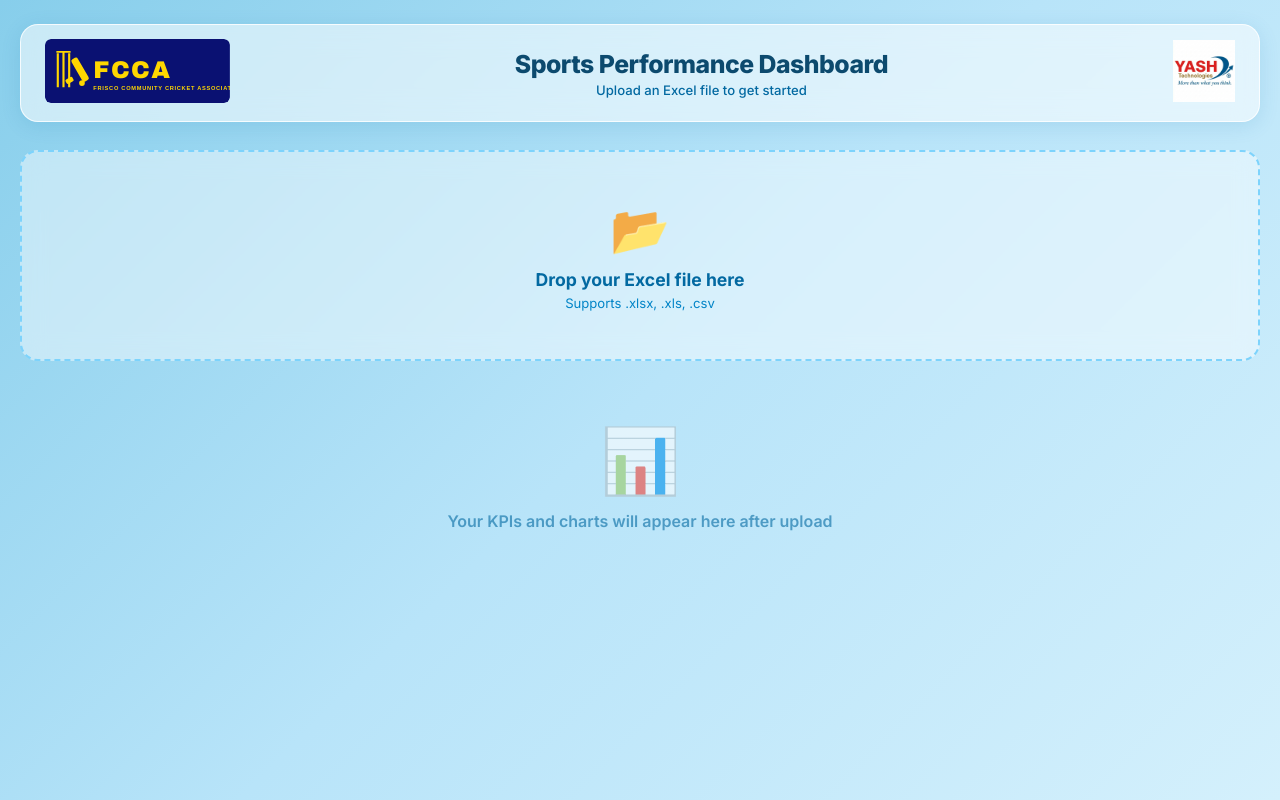
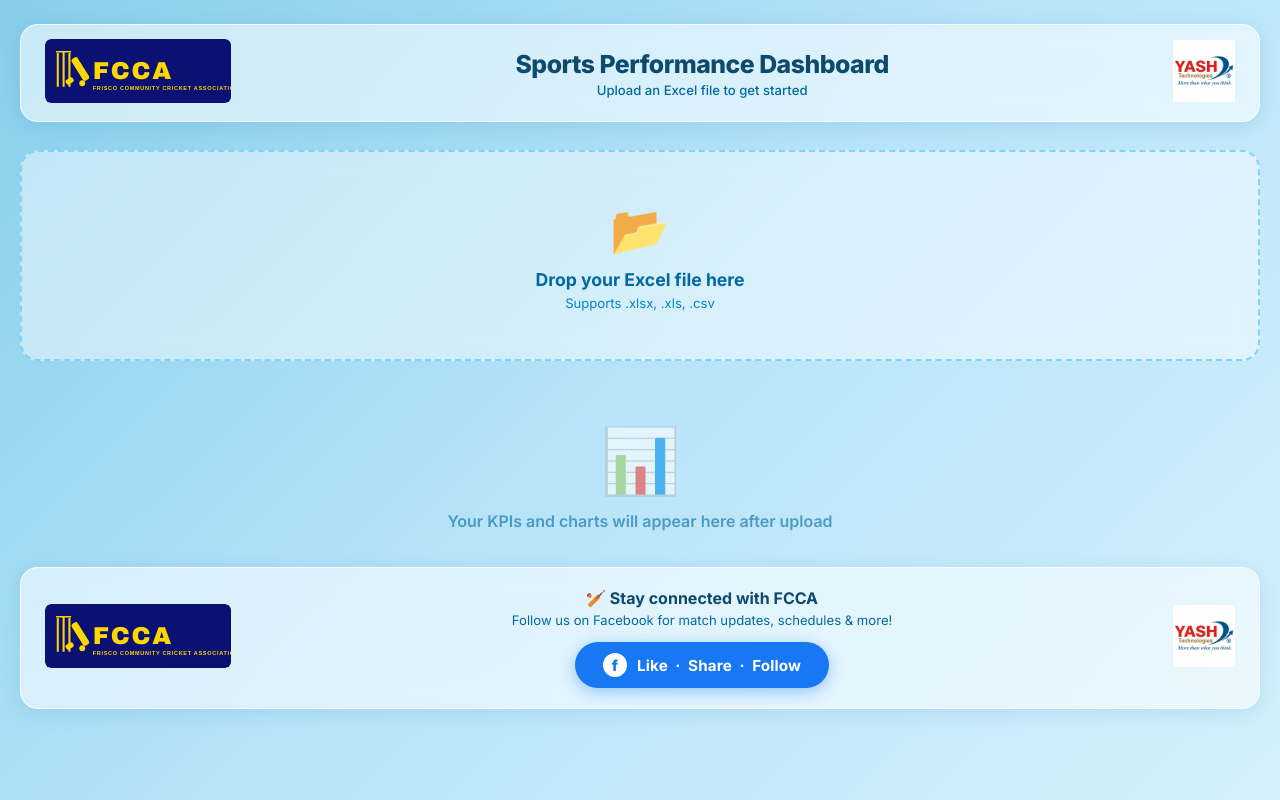
Before and after one commit to subhashtatavarthi/fcca-sports, a Next.js app: page /fcca-sports/ in a window 1280 px wide. Built offline with nearby package versions, Linux system fonts and the light colour scheme.

Commit message:
feat: Facebook footer, Players Participated table, KPI n= values, bigger logos

```diff
--- a/app/globals.css
+++ b/app/globals.css
@@ -165,5 +165,66 @@ tbody td { padding: 9px 14px; border-bottom: 1px solid rgba(14,165,233,0.1); col
 @media (max-width: 640px) {
   .charts-grid { grid-template-columns: 1fr; }
   .kpi-grid    { grid-template-columns: repeat(2, 1fr); }
-  .header h1   { font-size: 1.4rem; }
+  .brand-bar   { flex-direction: column; text-align: center; }
+  .fcca-svg, .yash-img { height: 50px; }
 }
+
+/* ── Facebook Footer ── */
+.fb-footer {
+  margin-top: 36px;
+  background: rgba(255,255,255,0.55);
+  backdrop-filter: blur(14px);
+  border-radius: 18px;
+  border: 1px solid rgba(255,255,255,0.8);
+  box-shadow: 0 4px 20px rgba(3,105,161,0.12);
+  padding: 20px 24px;
+}
+.fb-footer-inner {
+  display: flex;
+  align-items: center;
+  justify-content: space-between;
+  gap: 20px;
+}
+.fb-left  { flex: 0 0 auto; }
+.fb-right { flex: 0 0 auto; }
+.fb-center {
+  flex: 1 1 auto;
+  text-align: center;
+}
+.fb-label {
+  font-size: 1rem; font-weight: 700; color: #0c4a6e; margin-bottom: 4px;
+}
+.fb-tagline {
+  font-size: 0.82rem; color: #0369a1; margin-bottom: 14px;
+}
+.fb-btn {
+  display: inline-flex;
+  align-items: center;
+  gap: 10px;
+  background: #1877F2;
+  color: white;
+  padding: 11px 28px;
+  border-radius: 30px;
+  font-weight: 700;
+  font-size: 0.95rem;
+  text-decoration: none;
+  box-shadow: 0 4px 16px rgba(24,119,242,0.4);
+  transition: transform 0.2s, box-shadow 0.2s;
+  letter-spacing: 0.01em;
+}
+.fb-btn:hover {
+  transform: translateY(-2px);
+  box-shadow: 0 8px 24px rgba(24,119,242,0.55);
+}
+.fb-icon {
+  display: inline-flex;
+  align-items: center;
+  justify-content: center;
+  width: 24px; height: 24px;
+  background: white;
+  color: #1877F2;
+  border-radius: 50%;
+  font-weight: 900;
+  font-size: 0.95rem;
+  flex-shrink: 0;
+}
--- a/components/DashboardShell.tsx
+++ b/components/DashboardShell.tsx
@@ -42,21 +42,15 @@ function parseFile(file: File): Promise<ParsedData> {
         const ws = wb.Sheets[wb.SheetNames[0]];
         const rows: Record<string, any>[] = XLSX.utils.sheet_to_json(ws, { defval: null });
         if (!rows.length) { reject(new Error('No data found in file')); return; }
-
         const columns = Object.keys(rows[0]);
         const numericCols = columns.filter(col =>
           rows.slice(0, 20).filter(r => r[col] !== null && r[col] !== '').some(r => !isNaN(parseFloat(r[col])))
         );
-        // Pick a good label column (text, likely name/player/participant)
         const textCol = columns.find(c =>
-          !numericCols.includes(c) &&
-          rows.filter(r => r[c]).length > rows.length * 0.5
+          !numericCols.includes(c) && rows.filter(r => r[c]).length > rows.length * 0.5
         ) ?? columns[0];
-
         resolve({ columns, rows, numericCols, labelCol: textCol, fileName: file.name });
-      } catch (err) {
-        reject(err);
-      }
+      } catch (err) { reject(err); }
     };
     reader.onerror = reject;
     reader.readAsArrayBuffer(file);
@@ -67,23 +61,52 @@ function buildKpis(parsed: ParsedData) {
   const { rows, numericCols, fileName } = parsed;
   const kpis: { label: string; value: string; sub?: string; icon?: string }[] = [];
 
-  kpis.push({ label: 'Total Records', value: String(rows.length), sub: fileName, icon: '👥' });
+  // Total records — file name as sub (no n=, as it IS n)
+  kpis.push({
+    label: 'Total Players',
+    value: String(rows.length),
+    sub: fileName,
+    icon: '👥'
+  });
 
   numericCols.slice(0, 7).forEach(col => {
     const vals = rows.map(r => parseFloat(r[col])).filter(v => !isNaN(v));
     if (!vals.length) return;
-    const sum = vals.reduce((a, b) => a + b, 0);
-    const avg = sum / vals.length;
+    const avg = vals.reduce((a, b) => a + b, 0) / vals.length;
     const max = Math.max(...vals);
+    const min = Math.min(...vals);
     kpis.push({
       label: col.length > 20 ? col.slice(0, 20) + '…' : col,
       value: fmt(avg),
-      sub: `Max: ${fmt(max)}  •  n=${vals.length}`,
+      sub: `Max: ${fmt(max)}  •  Min: ${fmt(min)}  •  n=${vals.length}`,
       icon: iconFor(col),
     });
   });
 
   return kpis;
+}
+
+// ── FCCA SVG Logo ──────────────────────────────────────
+function FCCALogo() {
+  return (
+    <svg viewBox="0 0 320 110" xmlns="http://www.w3.org/2000/svg" className="fcca-svg">
+      <rect width="320" height="110" rx="10" fill="#0a1172"/>
+      {/* Stumps */}
+      <line x1="22" y1="24" x2="22" y2="82" stroke="#FFD700" strokeWidth="3.5"/>
+      <line x1="32" y1="22" x2="32" y2="82" stroke="#FFD700" strokeWidth="3.5"/>
+      <line x1="42" y1="24" x2="42" y2="82" stroke="#FFD700" strokeWidth="3.5"/>
+      <line x1="19" y1="22" x2="45" y2="22" stroke="#FFD700" strokeWidth="2.8"/>
+      {/* Bat */}
+      <rect x="44" y="36" width="12" height="44" rx="4" fill="#FFD700" transform="rotate(-32 44 36)"/>
+      <rect x="34" y="72" width="14" height="9" rx="3" fill="#FFD700" transform="rotate(-32 34 72)"/>
+      {/* Ball */}
+      <circle cx="64" cy="76" r="5" fill="#FFD700"/>
+      {/* FCCA */}
+      <text x="82" y="68" fontFamily="Arial Black, Arial" fontWeight="900" fontSize="42" fill="#FFD700" letterSpacing="3">FCCA</text>
+      {/* Subtitle */}
+      <text x="82" y="88" fontFamily="Arial" fontWeight="600" fontSize="9.5" fill="#FFD700" letterSpacing="1.2">FRISCO COMMUNITY CRICKET ASSOCIATION</text>
+    </svg>
+  );
 }
 
 export default function DashboardShell() {
@@ -110,43 +133,23 @@ export default function DashboardShell() {
 
   return (
     <div className="shell">
-      {/* Header */}
+
+      {/* ── Brand Header ── */}
       <div className="brand-bar">
-        {/* FCCA Logo — inline SVG */}
         <div className="brand-fcca">
-          <svg viewBox="0 0 260 90" xmlns="http://www.w3.org/2000/svg" className="fcca-svg">
-            <rect width="260" height="90" rx="8" fill="#0a1172"/>
-            {/* Cricket stumps */}
-            <line x1="18" y1="20" x2="18" y2="68" stroke="#FFD700" strokeWidth="3"/>
-            <line x1="26" y1="18" x2="26" y2="68" stroke="#FFD700" strokeWidth="3"/>
-            <line x1="34" y1="20" x2="34" y2="68" stroke="#FFD700" strokeWidth="3"/>
-            <line x1="16" y1="18" x2="36" y2="18" stroke="#FFD700" strokeWidth="2.5"/>
-            {/* Cricket bat */}
-            <rect x="36" y="30" width="10" height="36" rx="3" fill="#FFD700" transform="rotate(-30 36 30)"/>
-            <rect x="28" y="58" width="11" height="7" rx="2" fill="#FFD700" transform="rotate(-30 28 58)"/>
-            {/* Ball */}
-            <circle cx="52" cy="62" r="4" fill="#FFD700"/>
-            {/* FCCA text */}
-            <text x="68" y="55" fontFamily="Arial Black, Arial" fontWeight="900" fontSize="34" fill="#FFD700" letterSpacing="2">FCCA</text>
-            {/* Full name */}
-            <text x="68" y="72" fontFamily="Arial" fontWeight="600" fontSize="8" fill="#FFD700" letterSpacing="1">FRISCO COMMUNITY CRICKET ASSOCIATION</text>
-          </svg>
+          <FCCALogo />
         </div>
-
-        {/* Center title */}
         <div className="brand-title">
           <h1>Sports Performance Dashboard</h1>
           <p>{parsed ? `📂 ${parsed.fileName}` : 'Upload an Excel file to get started'}</p>
         </div>
-
-        {/* YASH Technologies logo */}
         <div className="brand-yash">
           {/* eslint-disable-next-line @next/next/no-img-element */}
           <img src="/fcca-sports/yash-logo.png" alt="YASH Technologies" className="yash-img" />
         </div>
       </div>
 
-      {/* Upload Zone */}
+      {/* ── Upload Zone ── */}
       <div
         className={`upload-zone ${dragOver ? 'drag-over' : ''}`}
         onClick={() => inputRef.current?.click()}
@@ -154,27 +157,23 @@ export default function DashboardShell() {
         onDragLeave={() => setDragOver(false)}
         onDrop={(e) => { e.preventDefault(); setDragOver(false); handleFiles(e.dataTransfer.files); }}
       >
-        <input
-          ref={inputRef} type="file" accept=".xlsx,.xls,.csv"
-          onChange={(e) => handleFiles(e.target.files)}
-        />
+        <input ref={inputRef} type="file" accept=".xlsx,.xls,.csv" onChange={(e) => handleFiles(e.target.files)} />
         <div className="upload-icon">{loading ? '⏳' : '📂'}</div>
         <h3>{loading ? 'Parsing your file…' : parsed ? 'Upload a different file' : 'Drop your Excel file here'}</h3>
         <p>{parsed ? `${parsed.rows.length} records loaded from ${parsed.columns.length} columns` : 'Supports .xlsx, .xls, .csv'}</p>
         {parsed && <span className="upload-badge">✅ {parsed.fileName}</span>}
       </div>
 
-      {/* Error */}
+      {/* ── Error ── */}
       {error && (
         <div style={{ background:'#fee2e2', border:'1px solid #fca5a5', borderRadius:12, padding:'12px 18px', marginBottom:20, color:'#b91c1c', fontWeight:600 }}>
           ❌ {error}
         </div>
       )}
 
-      {/* Dashboard */}
+      {/* ── Dashboard Content ── */}
       {parsed && (
         <>
-          {/* KPI Cards */}
           <p className="section-title">Key Performance Indicators</p>
           <div className="kpi-grid">
             {kpis.map((kpi, i) => (
@@ -182,12 +181,10 @@ export default function DashboardShell() {
             ))}
           </div>
 
-          {/* Charts */}
           <p className="section-title">Visualizations</p>
           <ChartPanel data={parsed.rows} numericCols={parsed.numericCols} labelCol={parsed.labelCol} />
 
-          {/* Table */}
-          <p className="section-title">Data Explorer</p>
+          <p className="section-title">Players Participated</p>
           <DataTable columns={parsed.columns} rows={parsed.rows} />
         </>
       )}
@@ -198,6 +195,33 @@ export default function DashboardShell() {
           <p style={{ marginTop:12, fontWeight:600 }}>Your KPIs and charts will appear here after upload</p>
         </div>
       )}
+
+      {/* ── Facebook Footer ── */}
+      <footer className="fb-footer">
+        <div className="fb-footer-inner">
+          <div className="fb-left">
+            <FCCALogo />
+          </div>
+          <div className="fb-center">
+            <p className="fb-label">🏏 Stay connected with FCCA</p>
+            <p className="fb-tagline">Follow us on Facebook for match updates, schedules &amp; more!</p>
+            <a
+              href="https://www.facebook.com/share/1BczvQcatd/?mibextid=wwXIfr"
+              target="_blank"
+              rel="noopener noreferrer"
+              className="fb-btn"
+            >
+              <span className="fb-icon">f</span>
+              Like &nbsp;·&nbsp; Share &nbsp;·&nbsp; Follow
+            </a>
+          </div>
+          <div className="fb-right">
+            {/* eslint-disable-next-line @next/next/no-img-element */}
+            <img src="/fcca-sports/yash-logo.png" alt="YASH Technologies" className="yash-img" />
+          </div>
+        </div>
+      </footer>
+
     </div>
   );
 }
--- a/components/DataTable.tsx
+++ b/components/DataTable.tsx
@@ -15,7 +15,7 @@ export default function DataTable({ columns, rows }: DataTableProps) {
 
   return (
     <div className="table-card">
-      <h3>📋 Raw Data — {rows.length} Records</h3>
+      <h3>🏏 Players Participated — {rows.length} Players</h3>
       <div className="table-wrap">
         <table>
           <thead>
```
